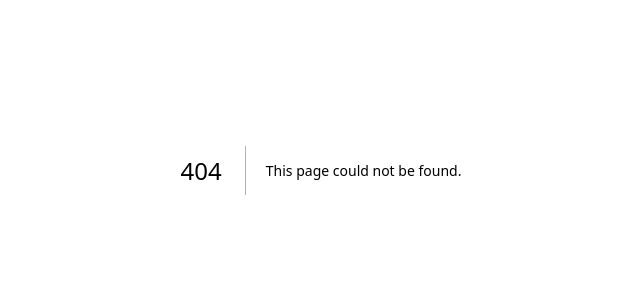
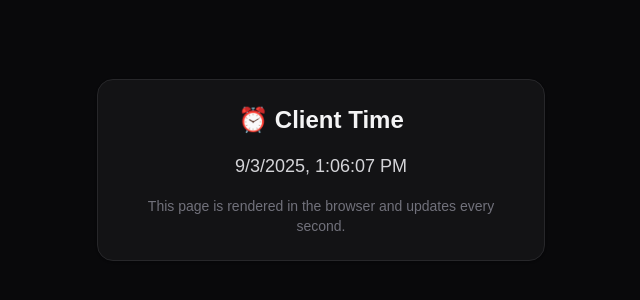
Before and after one commit to subhamsarangi/next-supa-minimal, a Next.js app: page /time-client in a window 1280 px wide. Before the commit this address had no page. Shown: the part 230-530 px from the top of the page, without its empty margins (319-959 px from the left). Built offline with nearby package versions, Linux system fonts and the light colour scheme.

Commit message:
SSR & CSR showcase

```diff
--- a/src/app/page.tsx
+++ b/src/app/page.tsx
@@ -81,6 +81,20 @@ export default function Home() {
                     >
                         Todos
                     </Link>
+
+                    <Link
+                        href="/time"
+                        className="px-4 py-2 rounded-xl border border-zinc-700 bg-zinc-800 hover:bg-zinc-700 text-zinc-100 transition-colors focus:outline-none focus:ring-2 focus:ring-zinc-600"
+                    >
+                        Server Time
+                    </Link>
+
+                    <Link
+                        href="/time-client"
+                        className="px-4 py-2 rounded-xl border border-zinc-700 bg-zinc-800 hover:bg-zinc-700 text-zinc-100 transition-colors focus:outline-none focus:ring-2 focus:ring-zinc-600"
+                    >
+                        Client Time
+                    </Link>
                 </div>
             </div>
         </main>
--- /dev/null
+++ b/src/app/time-client/page.tsx
@@ -0,0 +1,28 @@
+// app/time-client/page.tsx
+'use client';
+
+import { useEffect, useState } from 'react';
+
+export default function TimeClientPage() {
+    const [now, setNow] = useState<string>(() => new Date().toLocaleString());
+
+    useEffect(() => {
+        const id = setInterval(() => {
+            setNow(new Date().toLocaleString());
+        }, 1000);
+        return () => clearInterval(id);
+    }, []);
+
+    return (
+        <main className="min-h-screen flex items-center justify-center p-6 bg-zinc-950 text-zinc-100">
+            <div className="w-full max-w-md rounded-2xl border border-zinc-800 bg-zinc-900/70 shadow p-6 text-center space-y-4">
+                <h1 className="text-2xl font-semibold">⏰ Client Time</h1>
+                <p className="text-lg text-zinc-300">{now}</p>
+                <p className="text-sm text-zinc-500">
+                    This page is rendered in the browser and updates every
+                    second.
+                </p>
+            </div>
+        </main>
+    );
+}
--- /dev/null
+++ b/src/app/time/page.tsx
@@ -0,0 +1,16 @@
+// app/time/page.tsx  (Server Component by default)
+
+export default async function TimePage() {
+    const now = new Date().toLocaleString(); // runs on server
+    return (
+        <main className="min-h-screen flex items-center justify-center p-6 bg-zinc-950 text-zinc-100">
+            <div className="w-full max-w-md rounded-2xl border border-zinc-800 bg-zinc-900/70 shadow p-6 text-center space-y-4">
+                <h1 className="text-2xl font-semibold">⏰ Server Time</h1>
+                <p className="text-lg text-zinc-300">{now}</p>
+                <p className="text-sm text-zinc-500">
+                    This page is rendered on the server each time you load it.
+                </p>
+            </div>
+        </main>
+    );
+}
```
